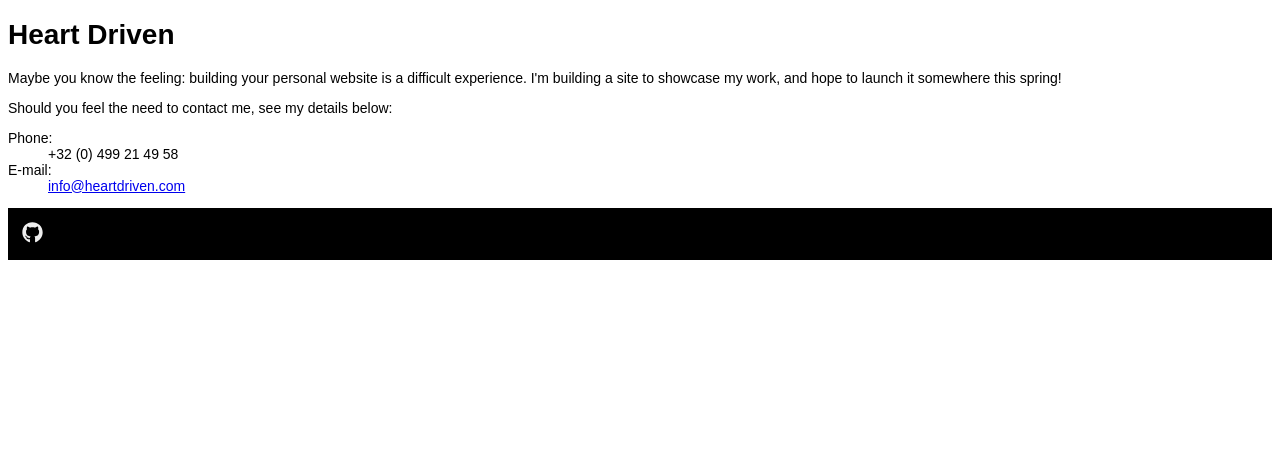
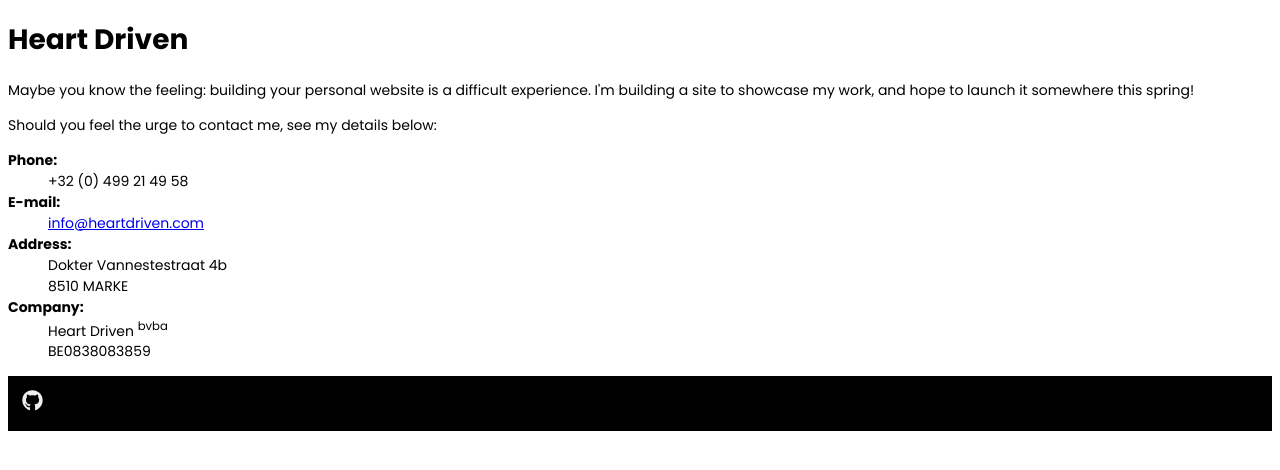
Before and after one commit to heartdriven/heartdriven, a Gatsby site: page / in a window 1280 px wide. Built offline with nearby package versions, Linux system fonts and the light colour scheme; Gatsby itself is replaced by a stand-in of ours.

Commit message:
Changed font to poppins, fixed content in home page

```diff
--- a/gatsby-config.js
+++ b/gatsby-config.js
@@ -1,5 +1,13 @@
 module.exports = {
   plugins: [
-    'gatsby-plugin-sass'
-  ]
+    'gatsby-plugin-sass',
+    {
+      resolve: 'gatsby-plugin-web-font-loader',
+      options: {
+        google: {
+          families: ['Poppins:300,400,700']
+        }
+      }
+    }
+  ],
 }
--- a/package.json
+++ b/package.json
@@ -11,11 +11,12 @@
     "start": "npm run develop",
     "serve": "gatsby serve",
     "test": "echo \"Write tests! -> https://gatsby.dev/unit-testing\"",
-    "deploy": "gatsby build --prefix-paths && gh-pages -d public -b published"
+    "deploy": "gatsby build --prefix-paths && gh-pages -d public -b gh-pages"
   },
   "dependencies": {
     "gatsby": "^2.1.27",
     "gatsby-plugin-sass": "^2.0.10",
+    "gatsby-plugin-web-font-loader": "^1.0.4",
     "node-sass": "^4.11.0",
     "react": "^16.8.4",
     "react-dom": "^16.8.4",
--- a/src/pages/index.js
+++ b/src/pages/index.js
@@ -3,19 +3,25 @@ import { FaGithub } from "react-icons/fa"
 
 export default () => (
   <div className='container'>
-    <h1>Heart Driven</h1>
+    <header>
+      <h1>Heart Driven</h1>
+    </header>
     <p>
       Maybe you know the feeling: building your personal website is a difficult experience.
       I'm building a site to showcase my work, and hope to launch it somewhere this spring!
     </p>
     <p>
-      Should you feel the need to contact me, see my details below:
+      Should you feel the urge to contact me, see my details below:
     </p>
     <dl>
       <dt>Phone:</dt>
       <dd>+32 (0) 499 21 49 58</dd>
       <dt>E-mail:</dt>
       <dd><a href="mailto:info@heartdriven.com">info@heartdriven.com</a></dd>
+      <dt>Address:</dt>
+      <dd>Dokter Vannestestraat 4b<br />8510 MARKE</dd>
+      <dt>Company:</dt>
+      <dd>Heart Driven <sup>bvba</sup><br />BE0838083859</dd>
     </dl>
     <footer>
       <a href="https://github.com/heartdriven/heartdriven" target="_blank" rel="noopener noreferrer"><FaGithub size="1.5em" /></a>
--- a/src/styles/global.scss
+++ b/src/styles/global.scss
@@ -1,6 +1,13 @@
 body {
-   font-family: Arial, Arial, Helvetica, sans-serif;
+  font-family: "Poppins", Arial, Helvetica, sans-serif;
   font-size: 14px;
+  font-weight: 400;
+}
+
+header {
+  h1 {
+    font-weight: 700;
+  }
 }
 
 footer {
@@ -8,9 +15,14 @@
   padding: 1em;
 
   a {
-     color: #EEEEEE;
+    color: #eeeeee;
     &:hover {
-       color: #CCCCCC;
+      color: #cccccc;
     }
   }
 }
+dl {
+  dt {
+    font-weight: 700;
+  }
+}
```
Also changed, not shown: gatsby-browser.js (line endings or trailing spaces), 1 other file. Lines whose indentation alone changed are shown as unchanged.
